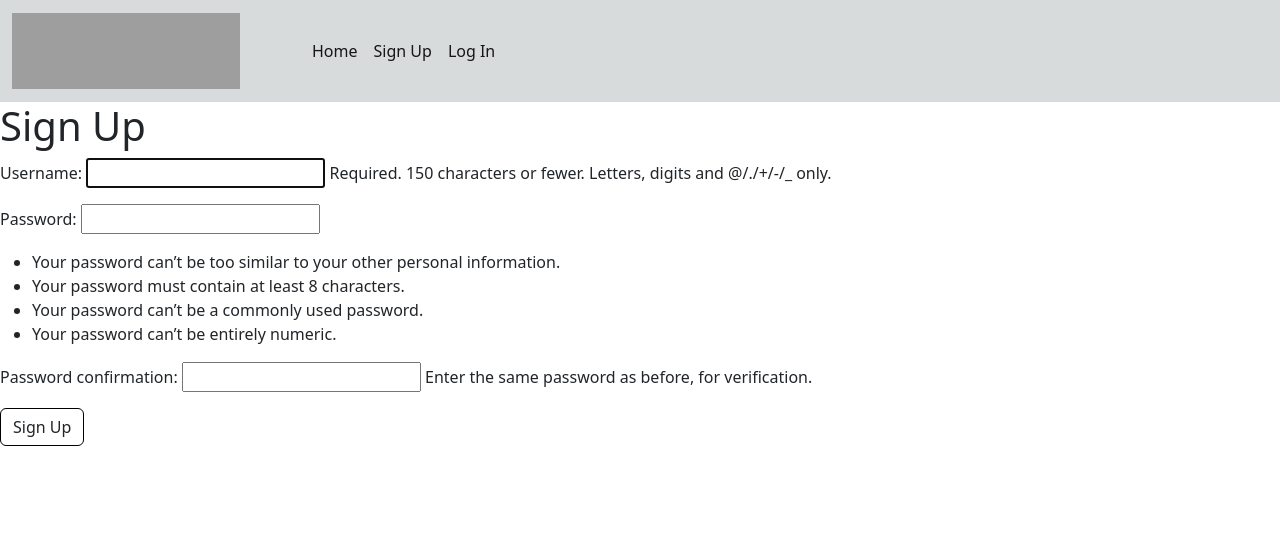
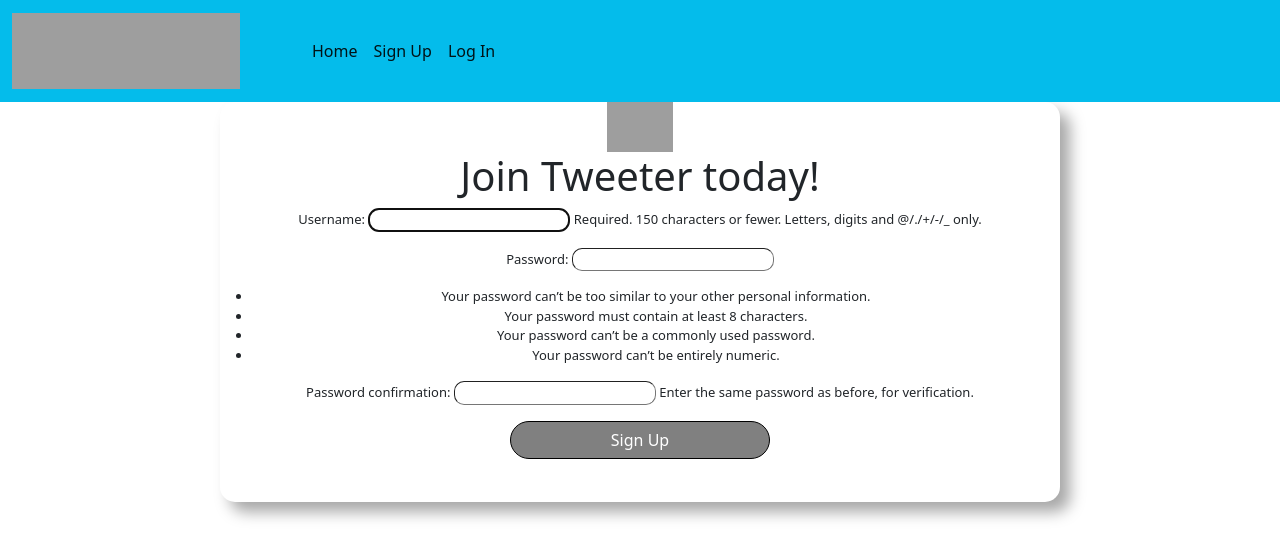
Before and after one commit to coltonsaywhatt/Tweepy, a Django app: page /accounts/signup/ in a window 1280 px wide. Shown: the top 559 px of the page. Run offline with Django 4.2, Linux system fonts and the light colour scheme; parts of the project's set-up code (start-up, migrations or seed data) failed here and were passed over; grey boxes are pictures that could not be loaded.

Commit message:
added css to signup

```diff
--- a/main_app/static/css/style.css
+++ b/main_app/static/css/style.css
@@ -6,7 +6,7 @@
 }
 
 .navbar-custom {
-    background-color: rgb(215, 219, 220);
+    background-color: rgb(4, 188, 235);
 }
 
 .navbar-text {
@@ -45,10 +45,6 @@
     background-position: center;
 }
 
-/* #cupcakepic {
-    margin-top: 10rem;
-} */
-
 .slogansss {
     display: grid;
     margin-top: -1.3rem;
@@ -68,3 +64,31 @@
 .form-table {
     display: inline-block;
 }
+
+.signup-container {
+    justify-content: center;
+    font-size: small;
+    background-color: white;
+    width: 840px;
+    height: 400px;
+    margin: auto;
+    border-radius: 15px;
+    text-align: center;
+    box-shadow: 10px 10px 15px rgb(0 0 0 / 35%);
+}
+
+.signup-container img {
+    height: 50px;
+}
+
+.signup-container input {
+    border-radius: 10px;
+    border-width: 1px;
+}
+
+.signup-container input:last-child {
+    color: white;
+    background-color: grey;
+    padding: 6px 100px;
+    border-radius: 24px;
+}
--- a/main_app/templates/base.html
+++ b/main_app/templates/base.html
@@ -6,7 +6,7 @@
     <meta charset="UTF-8">
     <meta name="viewport" content="width=device-width, initial-scale=1.0">
     <meta http-equiv="X-UA-Compatible" content="ie=edge">
-    <title>Cat Collector</title>
+    <title>Tweepy</title>
     <!-- CSS only -->
     <link href="https://cdn.jsdelivr.net/npm/bootstrap@5.2.0-beta1/dist/css/bootstrap.min.css" rel="stylesheet" integrity="sha384-0evHe/X+R7YkIZDRvuzKMRqM+OrBnVFBL6DOitfPri4tjfHxaWutUpFmBp4vmVor" crossorigin="anonymous">
     <link rel="stylesheet" type="text/css" href="{% static 'css/style.css' %}">
--- a/main_app/templates/registration/signup.html
+++ b/main_app/templates/registration/signup.html
@@ -1,14 +1,20 @@
 {% extends 'base.html' %}
+
 {% block content %}
 
-<h1>Sign Up</h1>
+<div class="signup-text">
+
+</div>
 
 {% if error_message %}<p class="red-text">{{ error_message }}</p>{% endif %}
-
-<form method="POST" action="{% url 'signup' %}">
-  {% csrf_token %}
-  {{ form.as_p }}
-  <input type="submit" class="btn" value="Sign Up">
-</form>
+<div class="signup-container">
+  <img src="https://i.ibb.co/WfBwzk9/cute-bird-silhouette-isolated-icon-design-vector-9482655.png" alt="tweepy logo">
+  <h1>Join Tweeter today!</h1>
+  <form method="POST" action="{% url 'signup' %}">
+    {% csrf_token %}
+    {{ form.as_p }}
+    <input type="submit" class="btn" value="Sign Up">
+  </form>
+</div>
 
 {% endblock %}
--- a/main_app/templates/tweeps/detail.html
+++ b/main_app/templates/tweeps/detail.html
@@ -1,7 +1,7 @@
 {% extends 'base.html' %}
 {% block content %}
 
-<!-- <h1>{{ cake.name }}</h1> -->
+<!-- <h1>{{ tweep.name }}</h1> -->
 
 
 <div class="card">
```
